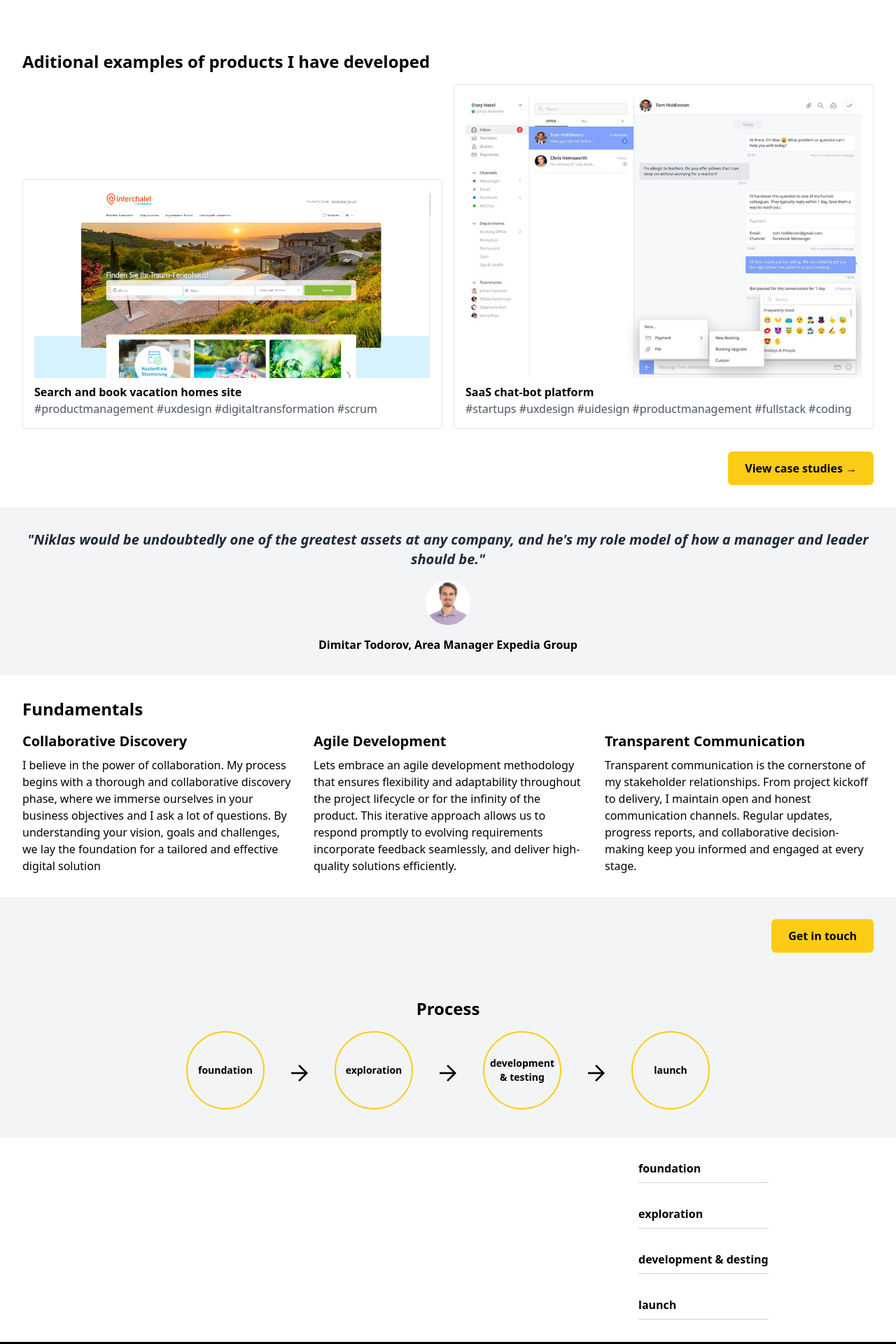
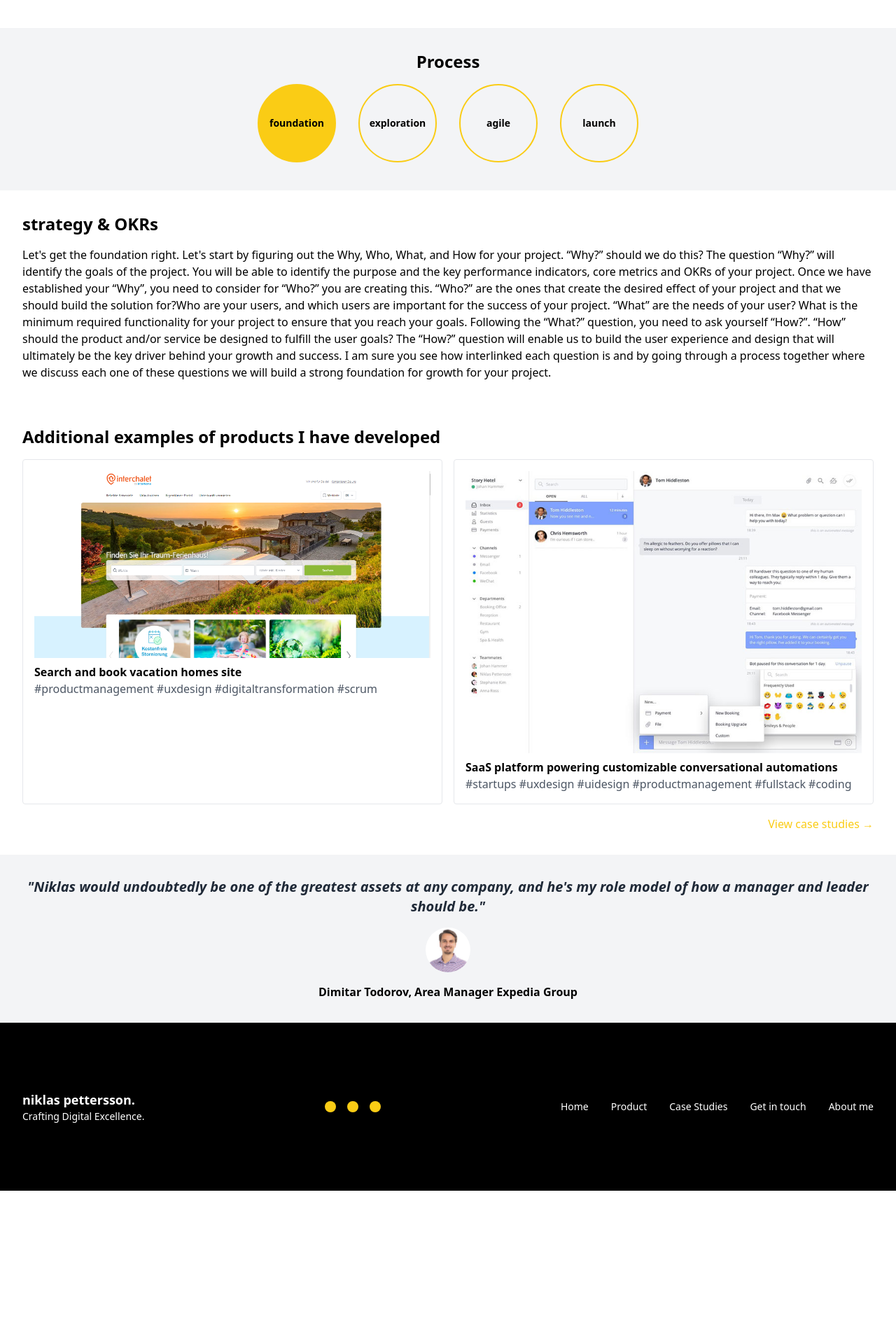
Before and after one commit to Nikla6Petter66on/react-iafe2024, a React (Create React App) app in the folder my-landing-page/: page /products in a window 1280 px wide. Shown: the part 1240-3160 px from the top of the page at 70% size. After the commit the page ends 2941 px from the top, so only its background shows below. Built offline with nearby package versions, Linux system fonts and the light colour scheme.

Commit message:
products.js component process update

```diff
--- a/my-landing-page/src/components/ContactMe.js
+++ b/my-landing-page/src/components/ContactMe.js
@@ -28,8 +28,9 @@ const ContactMe = () => {
     <section className="flex items-start justify-center min-h-[70vh] py-8 px-8"> {/* Reduced min-h and aligned items to start */}
         <div className="container mx-auto text-center">
           <h2 className="text-3xl font-bold mb-8">Contact me</h2>
-          <div className="bg-gray-100 p-8 rounded-lg shadow-lg inline-block">
+          <div className="p-8 rounded-lg shadow-lg inline-block">
             <h3 className="text-xl font-semibold mb-4">Shoot me an email</h3>
+            <h5 className="font-semibold mb-4">Clicking on the button will expose my email address and open your email program</h5>
             <a
               href="mailto:niklas@iamfrontend.com?subject=Lets grab a coffee&body=Hi Niklas, looking forward to getting in touch"
               className="bg-yellow-400 hover:bg-yellow-500 text-white font-bold py-3 px-6 rounded-lg inline-block"
--- a/my-landing-page/src/components/DevelopmentTesting.js
+++ b/my-landing-page/src/components/DevelopmentTesting.js
@@ -3,7 +3,7 @@ import React from 'react';
 const DevelopmentTesting = () => {
   return (
     <div>
-      <h3 className="text-2xl font-bold mb-4">Development & Testing</h3>
+      <h3 className="text-2xl font-bold mb-4">continuous learning</h3>
       <p>
       If you start your digital project without testing the idea with your users you are making a huge gamble of your money and resources. The risk is that you start to build something that does not have the right foundation.  You might realize when you have already worked your way through half your budget in development costs, that the original designs and ideas were not what your end users need. To start over and rebuild is expensive, not to mention the loss of time and frustration that you will experience.
         Let's run multiple different variants and learn from user interactions what gives the best results. Let's use the data we collect from this process to feed our roadmap so that we can iterate on the product efficiently and learn from the users and how they interact with the product while also using this as a method to set priorities and find the direction of the product.
--- a/my-landing-page/src/components/Exploration.js
+++ b/my-landing-page/src/components/Exploration.js
@@ -3,10 +3,10 @@ import React from 'react';
 const Exploration = () => {
   return (
     <div>
-      <h3 className="text-2xl font-bold mb-4">Exploration</h3>
+      <h3 className="text-2xl font-bold mb-4">user experience design</h3>
       <p>
-      Building digital products, driving digital transformation, and achieving growth from digital products and services is complex and difficult.
-        I believe that the foundation of a successful digital project is the User Experience (UX). The User Experience is what your customer/user sees when interacting with you, whether that is in your internal project management tool, product platform, app idea, or your new website.
+        Building digital products, driving digital transformation, and achieving growth from digital products and services is complex and difficult.
+        I believe that the foundation of a successful digital project is the User Experience (UX).
         The User Experience is what has been the key driver behind the success of some of the biggest companies in the world.
         Apple with its unique phone and tablet experience, Google with its simple and easy-to-use search interface, Facebook with its “endless scrolling” functionality, and Instagram with its easy-to-share and view content platform just to name a few examples.
         McKinsey (2020) has in a report released the main factors behind the success of some the fastest growing digital products and services. Excellent user designs and strong end user focus throughout the development process was pinpointed as one of the main factors.
--- a/my-landing-page/src/components/Foundation.js
+++ b/my-landing-page/src/components/Foundation.js
@@ -3,7 +3,7 @@ import React from 'react';
 const Foundation = () => {
   return (
     <div>
-      <h3 className="text-2xl font-bold mb-4">Foundation</h3>
+      <h3 className="text-2xl font-bold mb-4">strategy & OKRs</h3>
       <p>
       Let's get the foundation right. Let's start by figuring out the Why, Who, What, and How for your project.
 
--- a/my-landing-page/src/components/Launch.js
+++ b/my-landing-page/src/components/Launch.js
@@ -3,7 +3,7 @@ import React from 'react';
 const Launch = () => {
   return (
     <div>
-      <h3 className="text-2xl font-bold mb-4">Launch</h3>
+      <h3 className="text-2xl font-bold mb-4">monitoring performance</h3>
       <p>
       Setting up analytic dashboards that not only monitor the KPIs / OKRs of the project but also can support A/B testing processes, is critical for the success of the product and I can support that full process. I can also support the OKR creation process ensuring that goals and targets for the product before launch are clear and can be easily measured.
         The roadmap will function as a central communication device as a part of the ongoing development of the product and the analytics dashboards will help enable us to monitor our metrics and keep the pulse of the product in control.
--- a/my-landing-page/src/components/Products.js
+++ b/my-landing-page/src/components/Products.js
@@ -1,13 +1,34 @@
-import React from 'react';
+import React, { useState, useEffect } from 'react';
 import Header from './Header';
 import Hero from './Hero';
 import Footer from './Footer';
-import { Outlet } from 'react-router-dom';
-import { Link } from 'react-router-dom';
-import CaseStudies from './CaseStudies';
+import Foundation from './Foundation';
+import Exploration from './Exploration';
+import DevelopmentTesting from './DevelopmentTesting';
+import Launch from './Launch';
+import { Outlet, Link } from 'react-router-dom';
 
+// Define the steps and components for the process overview
+const steps = [
+  { name: 'foundation', component: <Foundation /> },
+  { name: 'exploration', component: <Exploration /> },
+  { name: 'agile', component: <DevelopmentTesting /> },
+  { name: 'launch', component: <Launch /> }
+];
 
 const Products = () => {
+  const [activeStep, setActiveStep] = useState(0); // State to track the active step
+  const intervalDuration = 60000; // 1 minute (60000 milliseconds)
+
+  // Automatically cycle through the steps every minute
+  useEffect(() => {
+    const interval = setInterval(() => {
+      setActiveStep((prevStep) => (prevStep + 1) % steps.length); // Cycle through the steps
+    }, intervalDuration);
+
+    return () => clearInterval(interval); // Cleanup the interval on component unmount
+  }, []);
+
   return (
     <div className="bg-black text-white">
       <Header />
@@ -79,31 +100,54 @@ const Products = () => {
         </div>
       </section>
 
+      {/* Process Overview */}
+      <section className="p-8 bg-gray-100 text-black">
+        <h3 className="text-2xl font-bold mb-4 text-center">Process</h3>
+        <div className="flex justify-center items-center space-x-4 md:space-x-8">
+          {steps.map((step, index) => (
+            <div key={step.name} className="text-center">
+              <div
+                className={`w-28 h-28 flex items-center justify-center rounded-full border-2 border-yellow-400 text-black mb-2 p-2 cursor-pointer hover:bg-yellow-400 hover:text-black transition-colors duration-300 ${activeStep === index ? 'bg-yellow-400' : ''}`}
+                onClick={() => setActiveStep(index)} // Allow manual click to change the step
+              >
+                <span className="font-semibold text-sm">{step.name}</span>
+              </div>
+            </div>
+          ))}
+        </div>
+      </section>
+
+      {/* Step Content Section */}
+      <section className="p-8 bg-white text-black">
+        <div className="container mx-auto">
+          {steps[activeStep].component} {/* Render the current step's component */}
+        </div>
+      </section>
 
       {/* Featured Products */}
       <section className="p-8 bg-white text-black">
-        <h3 className="text-2xl font-bold mb-4">Aditional examples of products I have developed</h3>
+        <h3 className="text-2xl font-bold mb-4">Additional examples of products I have developed</h3>
         <div className="grid grid-cols-1 md:grid-cols-2 gap-4">
-          <div className="border p-4 rounded mt-auto">
-            <img src="/images/interchalet.png" alt="Web app for vacation home owners" className="mb-2"/>
+          <div className="border p-4 rounded">
+            <img src="/images/interchalet.png" alt="Web app for vacation home owners" className="mb-2" />
             <h4 className="font-semibold">Search and book vacation homes site</h4>
-            <p className="text-gray-600"> #productmanagement #uxdesign #digitaltransformation #scrum</p>
+            <p className="text-gray-600">#productmanagement #uxdesign #digitaltransformation #scrum</p>
           </div>
           <div className="border p-4 rounded">
-            <img src="/images/instaroomChatPanel.jpg" alt="Web app for team offsite booking" className="mb-2"/>
-            <h4 className="font-semibold">SaaS chat-bot platform</h4>
+            <img src="/images/instaroomChatPanel.jpg" alt="Web app for team offsite booking" className="mb-2" />
+            <h4 className="font-semibold">SaaS platform powering customizable conversational automations</h4>
             <p className="text-gray-600">#startups #uxdesign #uidesign #productmanagement #fullstack #coding</p>
           </div>
         </div>
-        <div className="mt-8 text-right">
-          <Link to="/CaseStudies" className="inline-flex items-center px-6 py-3 bg-yellow-400 text-black font-semibold rounded-md hover:bg-yellow-500 transition-colors duration-300">View case studies &rarr;</Link>
+        <div className="mt-4 text-right">
+          <Link to="/casestudies" className="text-yellow-400 hover:underline">View case studies &rarr;</Link>
         </div>
       </section>
 
       {/* Reference/Quote Section */}
       <section className="p-8 bg-gray-100 text-center text-black">
         <blockquote className="text-xl font-semibold italic text-gray-800 mb-4">
-    "Niklas would be undoubtedly one of the greatest assets at any company, and he's my role model of how a manager and leader should be."
+          "Niklas would undoubtedly be one of the greatest assets at any company, and he's my role model of how a manager and leader should be."
         </blockquote>
         <div className="flex flex-col items-center">
           <img
@@ -115,105 +159,6 @@ const Products = () => {
         </div>
       </section>
 
-
-      {/* How I Work */}
-      <section className="p-8 bg-white text-black">
-        <h3 className="text-2xl font-bold mb-4">Fundamentals</h3>
-        <div className="grid grid-cols-1 md:grid-cols-3 gap-8">
-          <div>
-            <h4 className="text-xl font-semibold mb-2">Collaborative Discovery</h4>
-            <p>I believe in the power of collaboration. My process begins with a thorough and collaborative discovery phase, where we immerse ourselves in your business objectives and I ask a lot of questions. By understanding your vision, goals and challenges, we lay the foundation for a tailored and effective digital solution</p>
-          </div>
-          <div>
-            <h4 className="text-xl font-semibold mb-2">Agile Development</h4>
-            <p>Lets embrace an agile development methodology that ensures flexibility and adaptability throughout the project lifecycle or for the infinity of the product. This iterative approach allows us to respond promptly to evolving requirements incorporate feedback seamlessly, and deliver high-quality solutions efficiently.</p>
-          </div>
-          <div>
-            <h4 className="text-xl font-semibold mb-2">Transparent Communication</h4>
-            <p>Transparent communication is the cornerstone of my stakeholder relationships. From project kickoff to delivery, I maintain open and honest communication channels. Regular updates, progress reports, and collaborative decision-making keep you informed and engaged at every stage.</p>
-          </div>
-        </div>
-      </section>
-
-      {/* Call-to-Action Button */}
-      <section className="flex justify-end p-8 bg-gray-100 text-black">
-        <a href="/contact" className="bg-yellow-400 text-black font-semibold py-3 px-6 rounded-md inline-flex items-center hover:bg-yellow-500 transition-colors duration-300">
-        Get in touch
-        </a>
-      </section>
-
-      <section className="p-8 bg-gray-100 text-black">
-  <h3 className="text-2xl font-bold mb-4 text-center">Process</h3>
-  <div className="flex flex-col md:flex-row justify-center items-center space-y-6 md:space-y-0 md:space-x-4 lg:space-x-8">
-    <div className="text-center">
-      <div className="w-28 h-28 flex items-center justify-center rounded-full border-2 border-yellow-400 text-black mb-2 p-2 hover:bg-yellow-400 hover:text-black transition-colors duration-300">
-        <span className="font-semibold text-sm">foundation</span>
-      </div>
-    </div>
-
-    <span className="material-symbols-outlined text-4xl text-black hidden md:block">
-      arrow_forward
-    </span>
-
-    <div className="text-center">
-      <div className="w-28 h-28 flex items-center justify-center rounded-full border-2 border-yellow-400 text-black mb-2 p-2 hover:bg-yellow-400 hover:text-black transition-colors duration-300">
-        <span className="font-semibold text-sm">exploration</span>
-      </div>
-    </div>
-
-    <span className="material-symbols-outlined text-4xl text-black hidden md:block">
-      arrow_forward
-    </span>
-
-    <div className="text-center">
-      <div className="w-28 h-28 flex items-center justify-center rounded-full border-2 border-yellow-400 text-black mb-2 p-2 hover:bg-yellow-400 hover:text-black transition-colors duration-300">
-        <span className="font-semibold text-sm text-center">development & testing</span>
-      </div>
-    </div>
-
-    <span className="material-symbols-outlined text-4xl text-black hidden md:block">
-      arrow_forward
-    </span>
-
-    <div className="text-center">
-      <div className="w-28 h-28 flex items-center justify-center rounded-full border-2 border-yellow-400 text-black mb-2 p-2 hover:bg-yellow-400 hover:text-black transition-colors duration-300">
-        <span className="font-semibold text-sm">launch</span>
-      </div>
-    </div>
-  </div>
-</section>
-
-
-
-
-
-      {/* UX/UI Exploration Section */}
-      <section className="p-8 bg-white text-black">
-        <div className="grid grid-cols-1 md:grid-cols-3 gap-8">
-          <div className="md:col-span-2">
-            <Outlet />
-          </div>
-          <div className="flex items-center h-full mt-8 md:mt-0 md:ml-8 lg:ml-12">
-            <ul className="space-y-8">
-              <li className="font-semibold border-b border-gray-300 pb-2">
-                <Link to="foundation" className="hover:text-yellow-400">foundation</Link>
-              </li>
-              <li className="font-semibold border-b border-gray-300 pb-2">
-                <Link to="exploration" className="hover:text-yellow-400">exploration</Link>
-              </li>
-              <li className="font-semibold border-b border-gray-300 pb-2">
-                <Link to="development-testing" className="hover:text-yellow-400">development & desting</Link>
-              </li>
-              <li className="font-semibold border-b border-gray-300 pb-2">
-                <Link to="launch" className="hover:text-yellow-400">launch</Link>
-              </li>
-            </ul>
-          </div>
-
-
-        </div>
-      </section>
-
       <Footer />
     </div>
   );
```
Also changed, not shown: my-landing-page/src/components/ScrollToTop.js (+12 -1 lines). Lines whose indentation alone changed are shown as unchanged.
